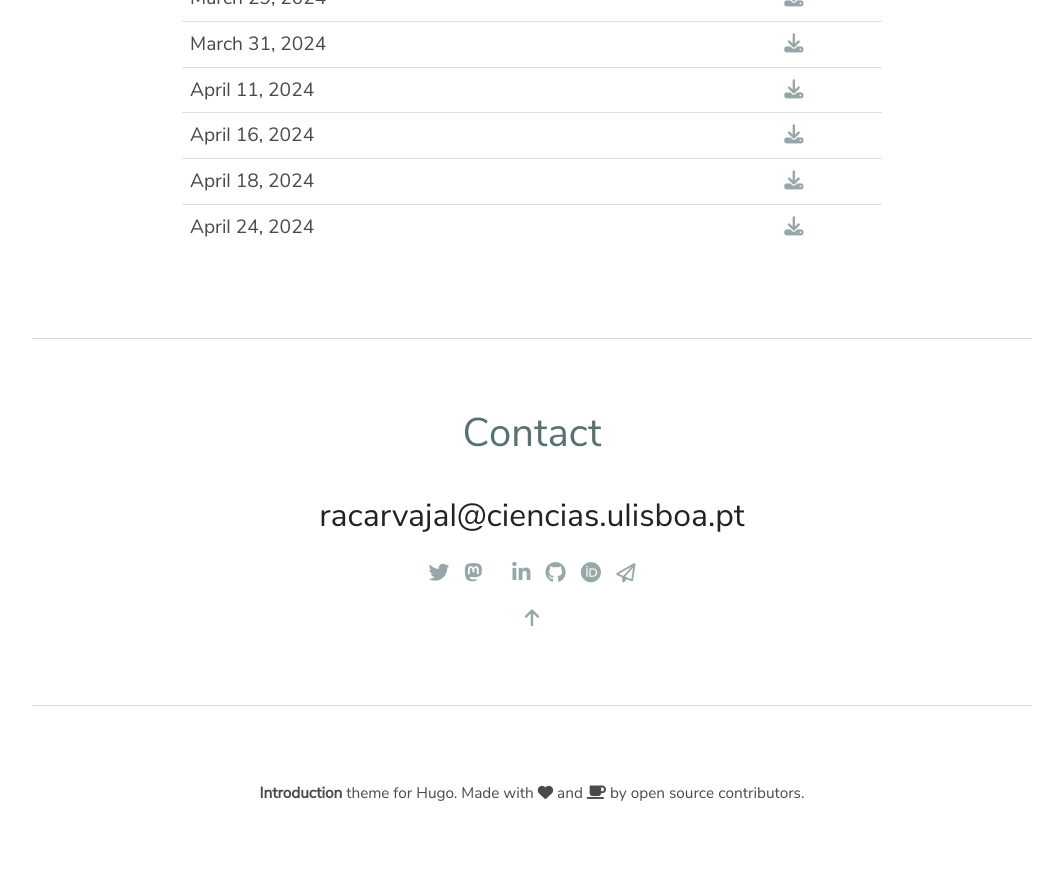
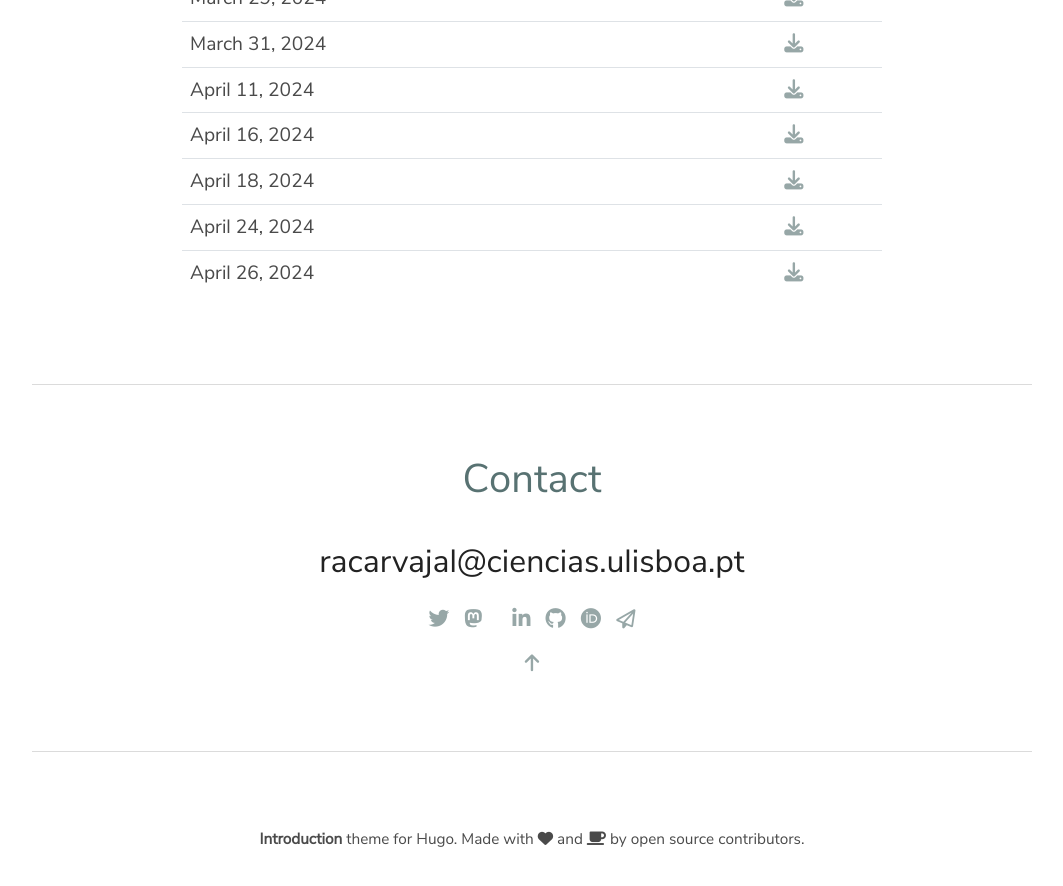
Before and after one commit to racarvajal/racarvajal.github.io, a Jekyll site: the page thesis.html, which Jekyll copies as it is, in a window 1280 px wide and 900 px high, scrolled down 1221 px. Shown: the top 886 px of the window, without its empty margins (108-1171 px from the left). Built offline with Jekyll 4.4.1, drawn with Linux system fonts in a browser that asks for light colours; before the commit the page ends 2076 px from its top, so only the background shows below that.

Commit message:
at Apr26

```diff
--- a/thesis.html
+++ b/thesis.html
@@ -343,6 +343,14 @@
               </a>
             </td>
           </tr>
+          <tr>
+            <td>April 26, 2024</td>
+            <td class="t-center">
+              <a href="files/thesis/thesis_RCP_FCUL_Apr24.pdf" target="_blank">
+                <i class="fa fa-download"></i>
+              </a>
+            </td>
+          </tr>
         </table>
       </div>
     </div>
```
Also changed, not shown: 1 other file.
